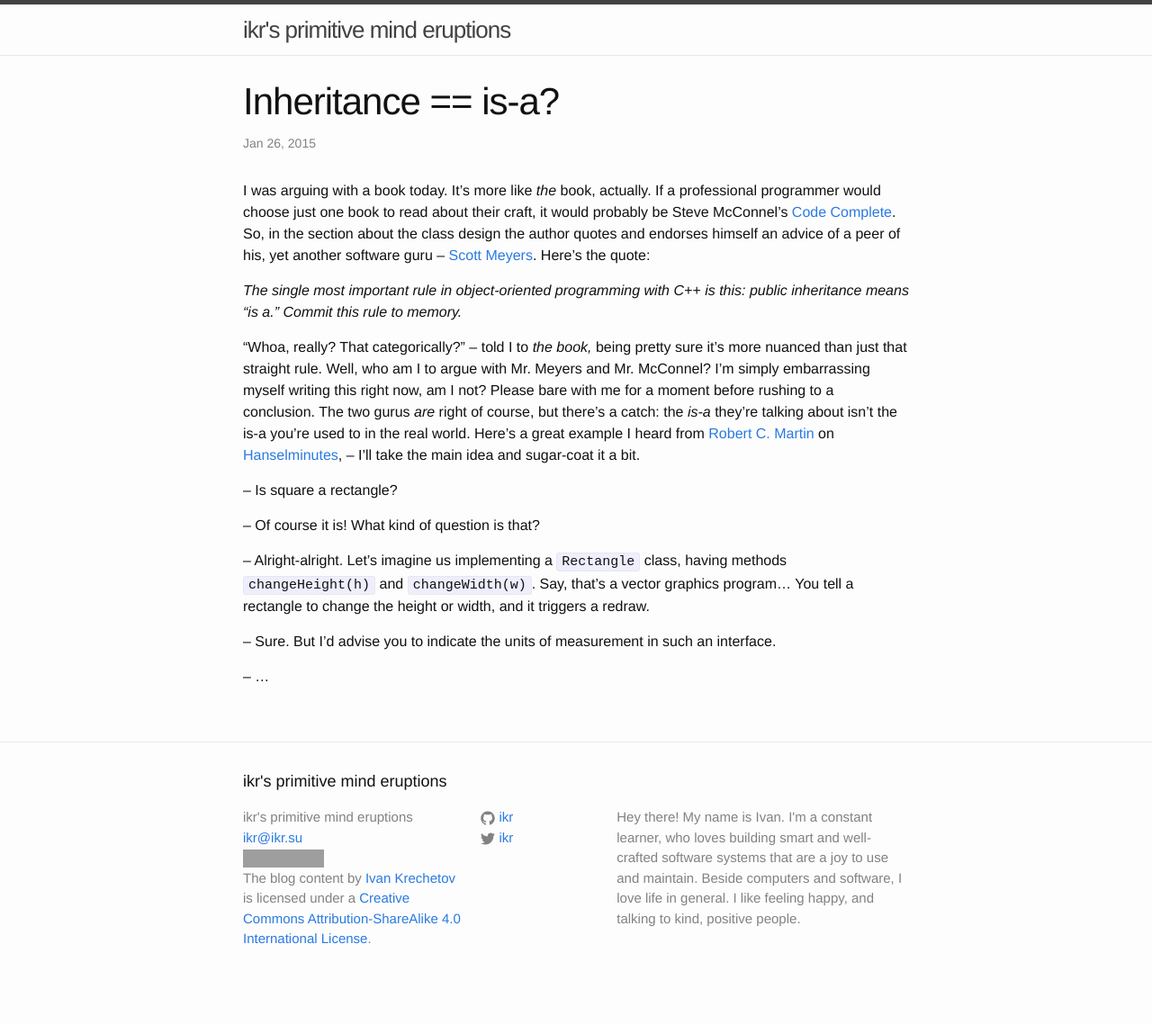
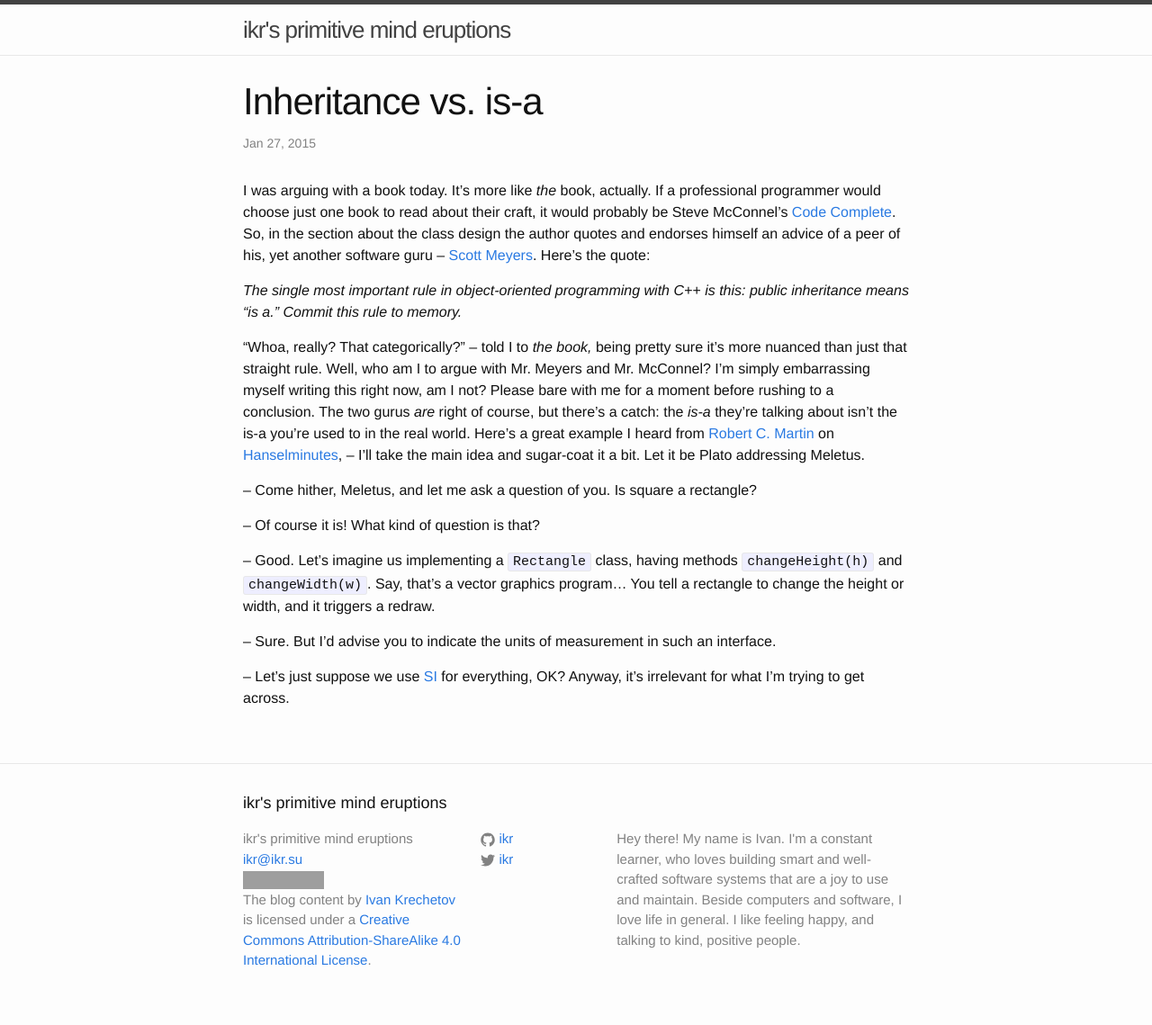
Before and after one commit to ikr/ikr.su-blog, a Jekyll site: the page built from _posts/2015-01-27-is-an-inheritance.markdown, in a window 1280 px wide. Shown: the whole page at 90% size. Built offline with Jekyll 4.4.1, drawn with Linux system fonts in a browser that asks for light colours; comment, search, counter and statistics services are not loaded; before the commit the page ends 1115 px from its top, so only the background shows below that; grey boxes are pictures that could not be loaded.

Commit message:
Rename, introduce Plato

```diff
--- a/_posts/2015-01-26-is-an-inheritance.markdown
+++ b/_posts/2015-01-27-is-an-inheritance.markdown
@@ -1,7 +1,7 @@
 ---
 layout: post
-title: "Inheritance == is-a?"
-date: 2015-01-26 21:15:00
+title: "Inheritance vs. is-a"
+date: 2015-01-27 11:55:00
 tags:
   - design
   - oop
@@ -24,16 +24,17 @@ rushing to a conclusion. The two gurus _are_ right of course, but there's a catc
 they're talking about isn't the is-a you're used to in the real world. Here's a great example I
 heard from [Robert C. Martin](http://blog.cleancoder.com/) on
 [Hanselminutes](http://www.hanselman.com/blog/HanselminutesPodcast145SOLIDPrinciplesWithUncleBobRobertCMartin.aspx),
--- I'll take the main idea and sugar-coat it a bit.
+-- I'll take the main idea and sugar-coat it a bit. Let it be Plato addressing Meletus.
 
--- Is square a rectangle?
+-- Come hither, Meletus, and let me ask a question of you. Is square a rectangle?
 
 -- Of course it is! What kind of question is that?
 
--- Alright-alright. Let's imagine us implementing a `Rectangle` class, having methods
-   `changeHeight(h)` and `changeWidth(w)`. Say, that's a vector graphics program... You tell a
-   rectangle to change the height or width, and it triggers a redraw.
+-- Good. Let's imagine us implementing a `Rectangle` class, having methods `changeHeight(h)` and
+   `changeWidth(w)`. Say, that's a vector graphics program... You tell a rectangle to change the
+   height or width, and it triggers a redraw.
 
 -- Sure. But I'd advise you to indicate the units of measurement in such an interface.
 
--- ...
+-- Let's just suppose we use [SI](https://en.wikipedia.org/wiki/International_System_of_Units) for
+   everything, OK? Anyway, it's irrelevant for what I'm trying to get across.
```
